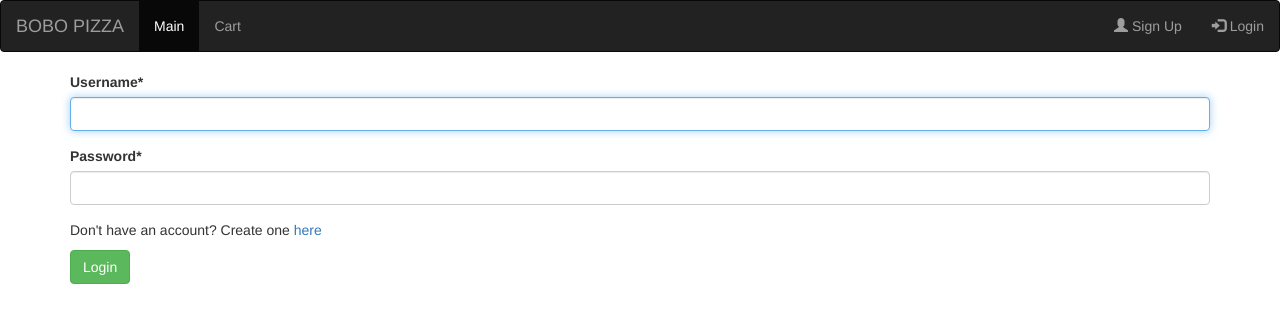
After one commit to konstantingl/Pizza_site, a Django app: page /login/ in a window 1280 px wide. The commit adds this page. Shown: the top 323 px of the page. Run offline with Django 3.2, Linux system fonts and the light colour scheme; some libraries are stand-ins or nearby versions.

Commit message:
Login and logout functionality

```diff
--- a/orders/templates/orders/base.html
+++ b/orders/templates/orders/base.html
@@ -2,9 +2,9 @@
 <html lang="en">
 <head>
     <meta name="viewport" content="width=device-width, initial-scale=1">
-    <link rel="stylesheet" href="https://maxcdn.bootstrapcdn.com/bootstrap/3.4.1/css/bootstrap.min.css">
     <script src="https://ajax.googleapis.com/ajax/libs/jquery/3.4.1/jquery.min.js"></script>
     <script src="https://maxcdn.bootstrapcdn.com/bootstrap/3.4.1/js/bootstrap.min.js"></script>
+    <link rel="stylesheet" href="https://stackpath.bootstrapcdn.com/bootstrap/3.4.1/css/bootstrap.min.css" integrity="sha384-HSMxcRTRxnN+Bdg0JdbxYKrThecOKuH5zCYotlSAcp1+c8xmyTe9GYg1l9a69psu" crossorigin="anonymous">
     <meta charset="utf-8">
     <title>{% block title %}My amazing site{% endblock %}</title>
           <nav class="navbar navbar-inverse">
@@ -13,13 +13,17 @@
             <a class="navbar-brand" href="#">BOBO PIZZA</a>
           </div>
           <ul class="nav navbar-nav">
-            <li class="active"><a href="#">Home</a></li>
-            <li><a href="#">Page 1</a></li>
-            <li><a href="#">Page 2</a></li>
+            <li class="active"><a href="/">Main</a></li>
+            <li><a href="/">Cart</a></li>
           </ul>
           <ul class="nav navbar-nav navbar-right">
-            <li><a href="#"><span class="glyphicon glyphicon-user"></span> Sign Up</a></li>
-            <li><a href="#"><span class="glyphicon glyphicon-log-in"></span> Login</a></li>
+            {% if user.is_authenticated %}
+              <li><a href="/login"><span class="glyphicon glyphicon-user"></span> {{user.username}}</a></li>
+              <li><a href="/logout"><span class="glyphicon glyphicon-log-out"></span> Logout</a></li>
+            {% else %}
+              <li><a href="/register"><span class="glyphicon glyphicon-user"></span> Sign Up</a></li>
+              <li><a href="/login"><span class="glyphicon glyphicon-log-in"></span> Login</a></li>
+            {% endif %}
           </ul>
         </div>
       </nav>
@@ -29,5 +33,6 @@
     <div class="container">
         {% block content %}{% endblock %}
     </div>
+
 </body>
 </html>
--- a/pizza/settings.py
+++ b/pizza/settings.py
@@ -126,3 +126,5 @@ USE_TZ = True
 
 STATIC_URL = '/static/'
 CRISPY_TEMPLATE_PACK = 'bootstrap4'
+LOGIN_REDIRECT_URL='/'
+LOGOUT_REDIRECT_URL='/'
--- /dev/null
+++ b/register/templates/registration/login.html
@@ -0,0 +1,16 @@
+{% extends "orders/base.html" %}
+
+{% block title %}Login{% endblock %}
+{% load crispy_forms_tags %}
+
+{% block content %}
+
+<form method="POST" class="form-group">
+  {% csrf_token %}
+  {{form|crispy}}
+  <p>Don't have an account? Create one <a href="/register">here</a> </p>
+  <button type="submit" class="btn btn-success">Login </button>
+
+</form>
+
+{% endblock %}
```
